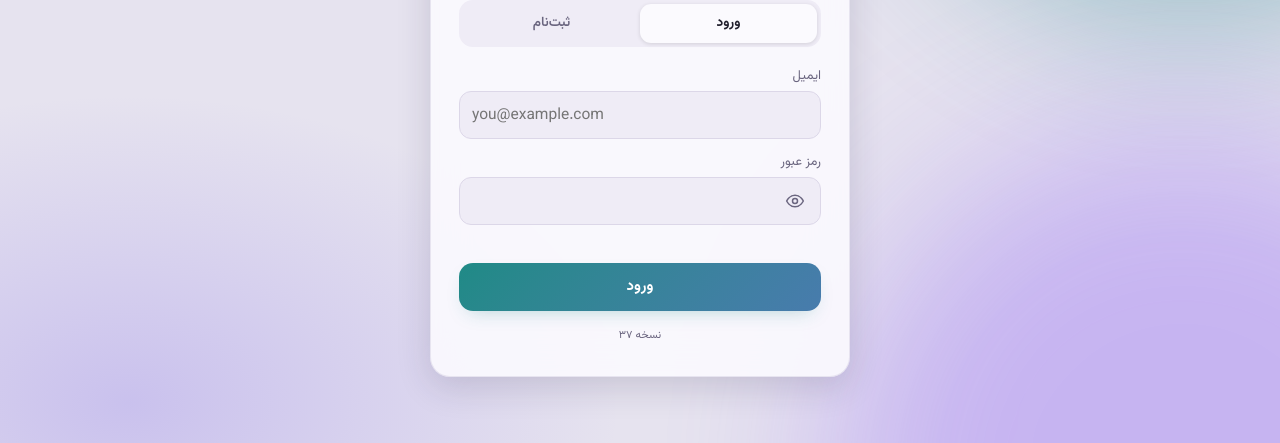
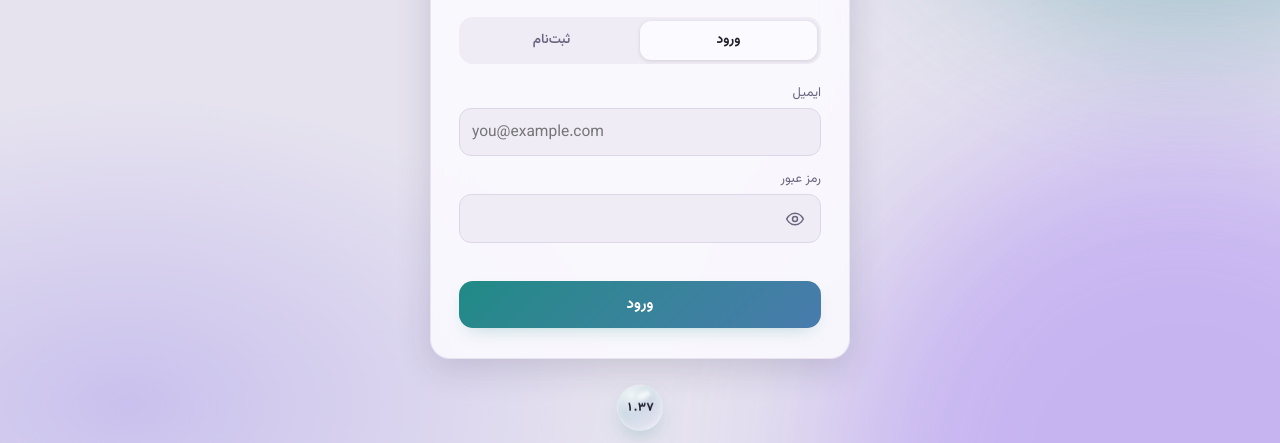
Before and after one commit to masterv1945-ops/kaftare-kakol-be-sar, a plain HTML site: page src/index.src.html in a window 1280 px wide. Shown: the part 357-800 px from the top of the page. Drawn offline with nearby package versions, Linux system fonts and the light colour scheme; files whose address does not match are found by name.

Commit message:
Floating glass version orb 1.37 (v1.37)
Co-Authored-By: Claude Sonnet 5.5 <noreply@anthropic.com>
Claude-Session: https://claude.ai/code/session_01DtoyJiLAn9pfNE8yUeZosu

```diff
--- a/src/index.src.html
+++ b/src/index.src.html
@@ -1024,6 +1024,18 @@ body,#side,.chat-h,.composer,.m,.row{transition-property:background-color,border
 @media (prefers-reduced-motion:reduce){.empty .hi,#auth::before,#auth::after,.av .dot{animation:none}}
 .lowfx .empty .hi,.lowfx #auth::before,.lowfx #auth::after,.lowfx .av .dot{animation:none}
 .lowfx #auth::before,.lowfx #auth::after{filter:none;opacity:.18}
+
+/* version orb */
+.vorb{position:fixed;z-index:40;bottom:calc(10px + env(safe-area-inset-bottom,0px));inset-inline:0;margin:auto;width:46px;height:46px;border-radius:50%;display:grid;place-items:center;pointer-events:none;font-size:12px;font-weight:800;color:var(--ink);letter-spacing:.2px;font-variant-numeric:tabular-nums;
+  background:radial-gradient(circle at 30% 22%,rgba(255,255,255,.75),rgba(255,255,255,.12) 42%,rgba(255,255,255,.06) 70%),linear-gradient(145deg,color-mix(in oklab,var(--accent) 30%,transparent),transparent);
+  border:1px solid rgba(255,255,255,.45);backdrop-filter:blur(10px) saturate(1.5);-webkit-backdrop-filter:blur(10px) saturate(1.5);
+  box-shadow:0 10px 24px -8px var(--glow),inset 0 -6px 12px rgba(255,255,255,.18),inset 0 6px 10px rgba(255,255,255,.35);animation:orb 4.5s ease-in-out infinite}
+.vorb::after{content:"";position:absolute;top:6px;inset-inline-start:11px;width:14px;height:7px;border-radius:50%;background:rgba(255,255,255,.7);filter:blur(1.5px);transform:rotate(-24deg)}
+@keyframes orb{0%,100%{transform:translateY(0)}50%{transform:translateY(-6px)}}
+body:has(#app:not([hidden])) .vorb{inset-inline:auto;inset-inline-start:10px;margin:0;width:34px;height:34px;font-size:9.5px;opacity:.85}
+@media (max-width:760px){body:has(#app:not([hidden])) .vorb{display:none}}
+@media (prefers-reduced-motion:reduce){.vorb{animation:none}}
+.lowfx .vorb{backdrop-filter:none;-webkit-backdrop-filter:none;animation:none}
 </style>
 </head>
 <body>
@@ -1295,6 +1307,7 @@ body,#side,.chat-h,.composer,.m,.row{transition-property:background-color,border
 <ellipse cx="270" cy="204" rx="18" ry="7" fill="#fff" opacity=".28" transform="rotate(-28 270 204)" filter="url(#pgSoft2)"/>
 </g></g></symbol></svg>
 <!-- ============ auth ============ -->
+<div class="vorb" aria-label="نسخه ۱٫۳۷" title="نسخه ۱٫۳۷">۱.۳۷</div>
 <div id="splash" aria-hidden="true"><svg class="pigeon" viewBox="0 -20 400 400"><use href="#pigeon"/></svg><b>کفتر کاکل به سر</b><i></i></div>
 <section id="auth" hidden>
   <div class="card">
@@ -1321,7 +1334,6 @@ body,#side,.chat-h,.composer,.m,.row{transition-property:background-color,border
       <div class="err" id="authErr" role="alert"></div>
       <button class="btn block" id="authBtn" type="submit">ورود</button>
     </form>
-    <p class="sub" style="font-size:11px;margin:16px 0 0;text-align:center">نسخه ۳۷</p>
     <form id="otpForm" hidden autocomplete="off">
       <p class="sub" id="otpInfo"></p>
       <label class="f">کد تأیید
```
Also changed, not shown: index.html (+2 -2 lines).
